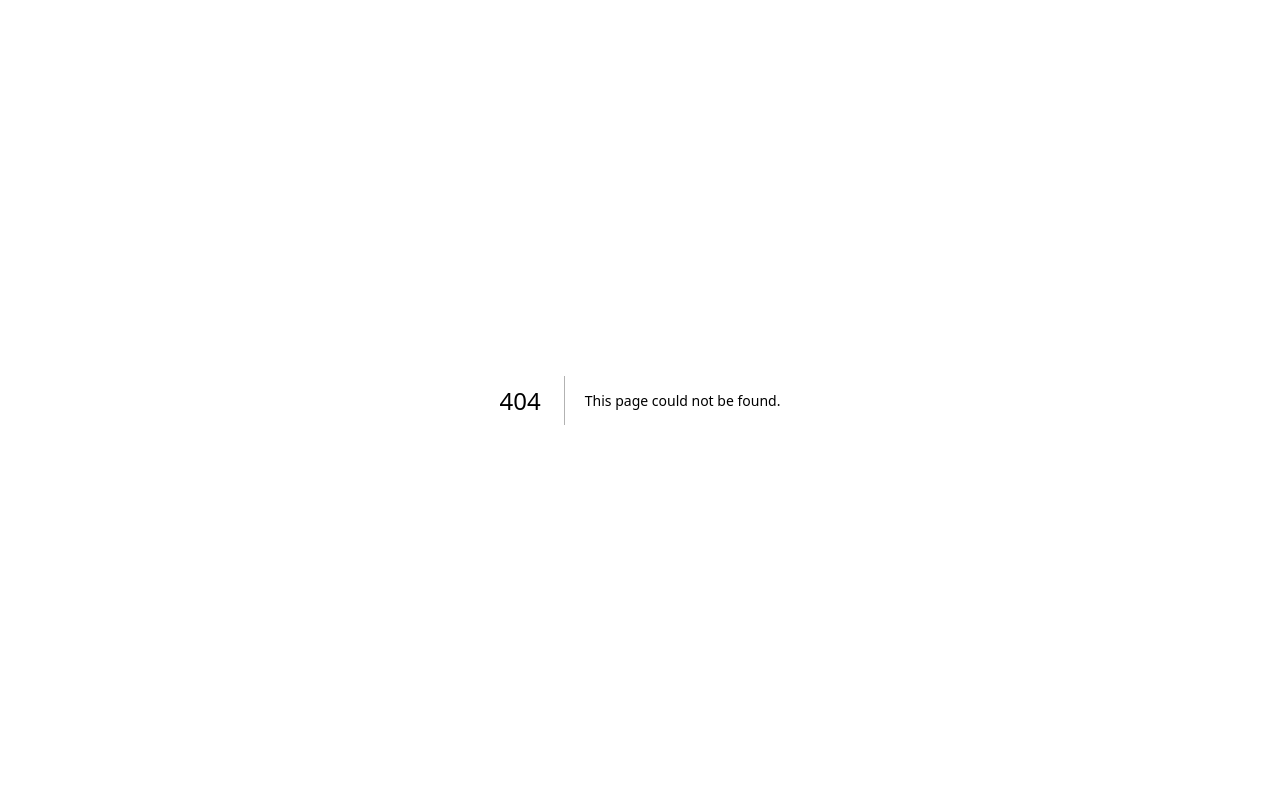
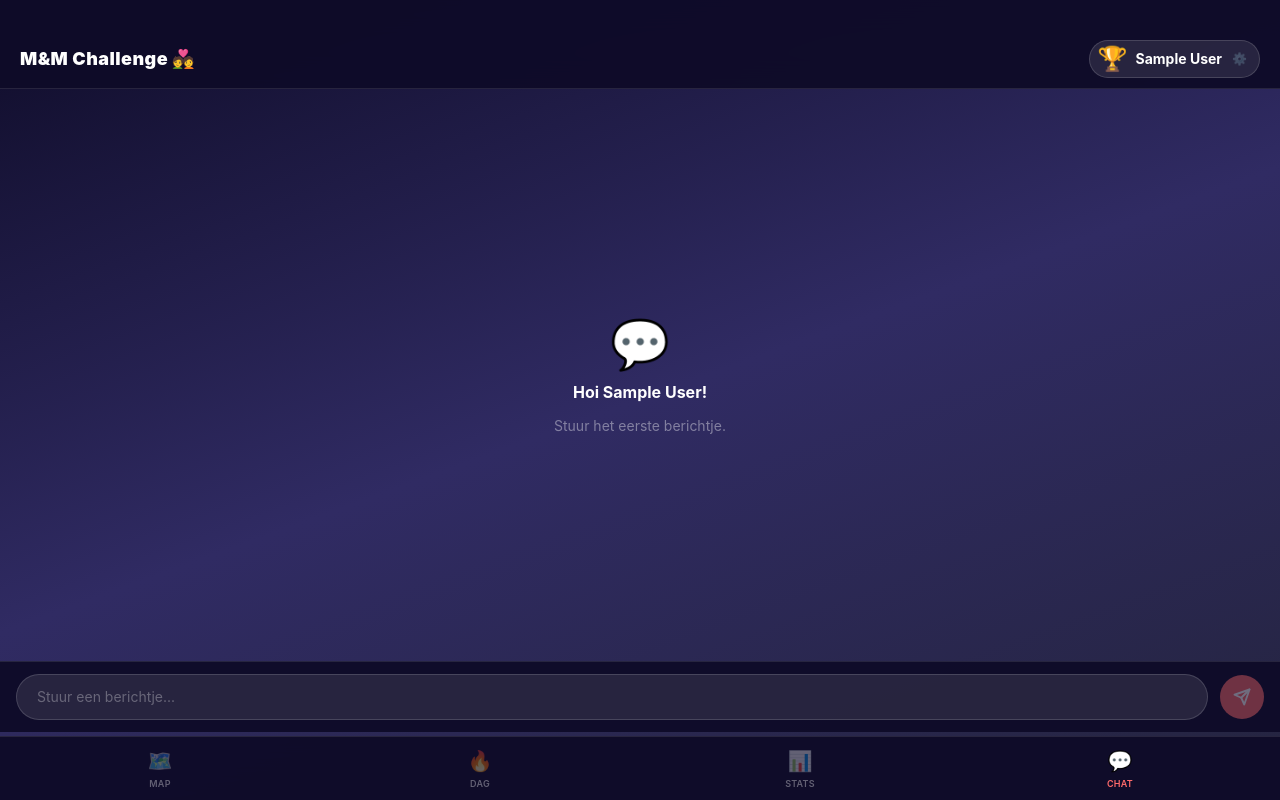
Before and after one commit to mwfjvermeulen/Uitdager, a Next.js app: page /chat in a window 1280 px wide. Before the commit this address had no page. Built offline with nearby package versions, Linux system fonts and the light colour scheme; no server answers; the database is empty; sample sign-in values are in the browser's storage.

Commit message:
fix: dag 3 unlocked na dag 2; feat: WhatsApp-stijl chat met push-notificaties

```diff
--- /dev/null
+++ b/app/(app)/chat/page.tsx
@@ -0,0 +1,142 @@
+'use client';
+import { useEffect, useState, useRef, useCallback } from 'react';
+import { supabase } from '@/lib/supabase';
+import { getStoredUser } from '@/lib/auth';
+import { notifyOtherUser } from '@/lib/notifications';
+
+interface Message { id: string; user_id: string; content: string; created_at: string; }
+interface UserInfo { id: string; name: string; avatar?: string; }
+
+export default function ChatPage() {
+  const stored = getStoredUser();
+  const [messages, setMessages] = useState<Message[]>([]);
+  const [users,    setUsers]    = useState<UserInfo[]>([]);
+  const [input,    setInput]    = useState('');
+  const [sending,  setSending]  = useState(false);
+  const msgRef = useRef<HTMLDivElement>(null);
+
+  const scrollBottom = () => {
+    if (msgRef.current) msgRef.current.scrollTop = msgRef.current.scrollHeight;
+  };
+
+  const load = useCallback(async () => {
+    const { data } = await supabase
+      .from('messages').select('*')
+      .order('created_at', { ascending: true }).limit(200);
+    setMessages(data ?? []);
+  }, []);
+
+  useEffect(() => {
+    supabase.from('users').select('id, name, avatar').then(({ data }) => setUsers(data ?? []));
+    load();
+    const sub = supabase.channel('chat_rt')
+      .on('postgres_changes', { event: 'INSERT', schema: 'public', table: 'messages' },
+        payload => setMessages(prev => [...prev, payload.new as Message]))
+      .subscribe();
+    return () => { sub.unsubscribe(); };
+  }, [load]);
+
+  useEffect(() => { scrollBottom(); }, [messages]);
+
+  const send = async () => {
+    const text = input.trim();
+    if (!text || !stored || sending) return;
+    setInput('');
+    setSending(true);
+    try {
+      await supabase.from('messages').insert({ user_id: stored.id, content: text });
+      notifyOtherUser(stored.id, `${stored.name} 💬`, text).catch(() => {});
+    } finally { setSending(false); }
+  };
+
+  const fmt = (s: string) => {
+    const d = new Date(s);
+    const today = d.toDateString() === new Date().toDateString();
+    return today
+      ? d.toLocaleTimeString('nl', { hour: '2-digit', minute: '2-digit' })
+      : d.toLocaleDateString('nl', { day: 'numeric', month: 'short' }) + ' '
+        + d.toLocaleTimeString('nl', { hour: '2-digit', minute: '2-digit' });
+  };
+
+  const userOf = (id: string) => users.find(u => u.id === id);
+
+  return (
+    <div
+      className="fixed inset-0 z-10 flex flex-col"
+      style={{
+        paddingTop:    'calc(max(env(safe-area-inset-top), 40px) + 54px)',
+        paddingBottom: 'calc(env(safe-area-inset-bottom, 0px) + 68px)',
+        background: 'linear-gradient(160deg, #0f0c29 0%, #302b63 50%, #24243e 100%)',
+      }}
+    >
+      {/* Messages */}
+      <div ref={msgRef} className="flex-1 overflow-y-auto px-4 py-3 flex flex-col gap-0.5">
+        {messages.length === 0 && (
+          <div className="flex-1 flex flex-col items-center justify-center gap-3 text-center py-24">
+            <span className="text-5xl">💬</span>
+            <p className="text-white font-bold">Hoi {stored?.name}!</p>
+            <p className="text-white/40 text-sm">Stuur het eerste berichtje.</p>
+          </div>
+        )}
+        {messages.map((msg, i) => {
+          const me      = msg.user_id === stored?.id;
+          const info    = userOf(msg.user_id);
+          const isFirst = i === 0 || messages[i - 1].user_id !== msg.user_id;
+          const isLast  = i === messages.length - 1 || messages[i + 1].user_id !== msg.user_id;
+          return (
+            <div key={msg.id} className={`flex items-end gap-2 ${me ? 'flex-row-reverse' : 'flex-row'} ${isFirst ? 'mt-3' : 'mt-0.5'}`}>
+              {/* Avatar */}
+              <div className="w-8 h-8 flex-shrink-0">
+                {!me && isLast && (
+                  <div className="w-8 h-8 rounded-full bg-[#4ECDC4]/20 border border-[#4ECDC4]/40 flex items-center justify-center text-base">
+                    {info?.avatar ?? '🏆'}
+                  </div>
+                )}
+              </div>
+              {/* Bubble */}
+              <div className={`flex flex-col max-w-[78%] ${me ? 'items-end' : 'items-start'}`}>
+                {!me && isFirst && (
+                  <span className="text-[11px] text-white/40 font-semibold px-2 mb-0.5">{info?.name}</span>
+                )}
+                <div className={`px-4 py-2.5 text-sm leading-relaxed break-words whitespace-pre-wrap ${
+                  me
+                    ? 'bg-[#FF6B6B] text-white rounded-2xl rounded-br-sm'
+                    : 'bg-white/12 text-white rounded-2xl rounded-bl-sm'
+                }`}>
+                  {msg.content}
+                </div>
+                {isLast && (
+                  <span className="text-[10px] text-white/25 px-2 mt-0.5">{fmt(msg.created_at)}</span>
+                )}
+              </div>
+            </div>
+          );
+        })}
+      </div>
+
+      {/* Input bar */}
+      <div
+        className="flex-shrink-0 flex items-center gap-3 px-4 py-3 border-t border-white/10"
+        style={{ background: 'rgba(15, 12, 41, 0.98)' }}
+      >
+        <input
+          value={input}
+          onChange={e => setInput(e.target.value)}
+          onKeyDown={e => { if (e.key === 'Enter' && !e.shiftKey) { e.preventDefault(); send(); } }}
+          placeholder="Stuur een berichtje..."
+          className="flex-1 bg-white/10 border border-white/15 rounded-full px-5 py-3 text-white text-sm placeholder-white/30 outline-none focus:border-[#FF6B6B]/60 transition-colors"
+        />
+        <button
+          onClick={send}
+          disabled={!input.trim() || sending}
+          className="w-11 h-11 rounded-full bg-[#FF6B6B] flex items-center justify-center flex-shrink-0 active:scale-90 transition-all disabled:opacity-40"
+        >
+          <svg width="18" height="18" viewBox="0 0 24 24" fill="none" stroke="white" strokeWidth="2.5" strokeLinecap="round" strokeLinejoin="round">
+            <line x1="22" y1="2" x2="11" y2="13" />
+            <polygon points="22 2 15 22 11 13 2 9 22 2" />
+          </svg>
+        </button>
+      </div>
+    </div>
+  );
+}
--- a/app/(app)/layout.tsx
+++ b/app/(app)/layout.tsx
@@ -8,9 +8,10 @@ import { supabase } from '@/lib/supabase';
 import ProfileModal from '@/components/ProfileModal';
 
 const NAV = [
-  { href: '/map',       label: 'Map',       icon: '🗺️' },
-  { href: '/challenge', label: 'Challenge', icon: '🔥' },
-  { href: '/stats',     label: 'Stats',     icon: '📊' },
+  { href: '/map',       label: 'Map',   icon: '🗺️' },
+  { href: '/challenge', label: 'Dag',   icon: '🔥' },
+  { href: '/stats',     label: 'Stats', icon: '📊' },
+  { href: '/chat',      label: 'Chat',  icon: '💬' },
 ];
 
 export default function AppLayout({ children }: { children: React.ReactNode }) {
@@ -97,12 +98,12 @@ export default function AppLayout({ children }: { children: React.ReactNode }) {
             <Link
               key={href}
               href={href}
-              className={`flex-1 flex flex-col items-center py-3 gap-1 transition-colors ${
+              className={`flex-1 flex flex-col items-center py-2.5 gap-0.5 transition-colors ${
                 active ? 'text-[#FF6B6B]' : 'text-white/35'
               }`}
             >
               <span className="text-xl">{icon}</span>
-              <span className="text-[10px] font-semibold uppercase tracking-wide">{label}</span>
+              <span className="text-[9px] font-semibold uppercase tracking-wide">{label}</span>
             </Link>
           );
         })}
--- a/app/(app)/map/page.tsx
+++ b/app/(app)/map/page.tsx
@@ -19,17 +19,14 @@ function MapNode({
   onClick: () => void;
 }) {
   const bothDone = myDone && otherDone;
-  const bg = bothDone    ? 'from-yellow-300 to-orange-400'
-    : myDone             ? 'from-[#FF6B6B] to-[#ee0979]'
-    : otherDone          ? 'from-[#4ECDC4] to-[#11998e]'
-    : isCurrent          ? 'from-[#a18cd1] to-[#fbc2eb]'
-    :                      'from-white/10 to-white/5';
+  const bg = bothDone   ? 'from-yellow-300 to-orange-400'
+    : myDone            ? 'from-[#FF6B6B] to-[#ee0979]'
+    : otherDone         ? 'from-[#4ECDC4] to-[#11998e]'
+    : isCurrent         ? 'from-[#a18cd1] to-[#fbc2eb]'
+    :                     'from-white/10 to-white/5';
 
   return (
-    <button
-      onClick={onClick}
-      className="flex flex-col items-center gap-1 active:scale-90 transition-transform"
-    >
+    <button onClick={onClick} className="flex flex-col items-center gap-1 active:scale-90 transition-transform">
       <div className={[
         'relative w-14 h-14 rounded-full bg-gradient-to-b flex items-center justify-center font-black text-lg shadow-lg transition-all duration-300',
         bg,
@@ -97,17 +94,25 @@ export default function MapPage() {
 
   useEffect(() => {
     if (challenge?.id) {
-      const day = getCurrentDay();
       setTimeout(() => {
+        const day = getCurrentDay();
         document.getElementById(`node-${day}`)?.scrollIntoView({ behavior: 'smooth', block: 'center' });
-      }, 450);
+      }, 500);
     }
-  }, [challenge?.id]);
+  }, [challenge?.id, completions.length]);
 
+  // Current day = max(calendar day, highest completed day + 1)
+  // This ensures that if you've completed day 2, day 3 is accessible even if
+  // the calendar hasn't reached day 3 yet.
   const getCurrentDay = () => {
     if (!challenge?.start_date) return 1;
-    const diff = Math.floor((Date.now() - new Date(challenge.start_date).getTime()) / 86400000) + 1;
-    return Math.max(1, Math.min(diff, challenge.duration_days));
+    const calendarDay = Math.max(1, Math.min(
+      Math.floor((Date.now() - new Date(challenge.start_date).getTime()) / 86400000) + 1,
+      challenge.duration_days,
+    ));
+    const myDone = completions.filter(c => c.user_id === (stored?.id ?? ''));
+    const highestDone = myDone.length > 0 ? Math.max(...myDone.map(c => c.day_number)) : 0;
+    return Math.min(Math.max(calendarDay, highestDone + 1), challenge.duration_days);
   };
 
   const approve = async () => {
@@ -142,10 +147,10 @@ export default function MapPage() {
       <span className="text-8xl">🏆</span>
       <h2 className="text-2xl font-black text-white">Geen actieve challenge</h2>
       <p className="text-white/50 text-sm">Stel een nieuwe maandelijkse challenge voor!</p>
-      <button
-        onClick={() => setShowCreate(true)}
-        className="bg-[#FF6B6B] text-white font-bold px-8 py-4 rounded-2xl text-lg active:scale-95 transition-transform"
-      >+ Challenge aanmaken</button>
+      <button onClick={() => setShowCreate(true)}
+        className="bg-[#FF6B6B] text-white font-bold px-8 py-4 rounded-2xl text-lg active:scale-95 transition-transform">
+        + Challenge aanmaken
+      </button>
       <CreateChallengeModal open={showCreate} onClose={() => setShowCreate(false)} onCreated={load} />
     </div>
   );
@@ -187,21 +192,19 @@ export default function MapPage() {
 
   if (!challenge) return null;
 
-  const days       = Array.from({ length: challenge.duration_days }, (_, i) => i + 1);
-  const currentDay = getCurrentDay();
-  const myId       = stored?.id ?? '';
-  const myInitial  = stored?.name?.[0] ?? 'M';
+  const days         = Array.from({ length: challenge.duration_days }, (_, i) => i + 1);
+  const currentDay   = getCurrentDay();
+  const myId         = stored?.id ?? '';
+  const myInitial    = stored?.name?.[0] ?? 'M';
   const otherInitial = otherUser?.name?.[0] ?? 'M';
 
   return (
     <>
-      {/* Info strip */}
       <div className="px-5 pt-3 pb-1">
         <h2 className="text-lg font-black text-white">{challenge.title}</h2>
         <p className="text-white/40 text-xs">Dag {currentDay} van {challenge.duration_days} · Tik op een dag om te openen</p>
       </div>
 
-      {/* Legend */}
       <div className="flex justify-center gap-5 px-4 py-2 mb-1">
         {[[stored?.name ?? '', '#FF6B6B'], [otherUser?.name ?? '', '#4ECDC4'], ['Samen ⭐', '#FFE66D']].map(([label, color]) => (
           <div key={label} className="flex items-center gap-1.5">
@@ -211,10 +214,7 @@ export default function MapPage() {
         ))}
       </div>
 
-      {/* Map canvas */}
       <div className="relative px-2" style={{ height: `${days.length * 110 + 60}px` }}>
-
-        {/* Connecting lines */}
         {days.map((day, i) => {
           if (i === 0) return null;
           const x1   = parseFloat(getCol(i - 1));
@@ -226,38 +226,26 @@ export default function MapPage() {
             completions.some(c => c.day_number === day - 1 && c.user_id === otherUser?.id);
           return (
             <svg key={`line-${i}`} className="absolute inset-0 w-full h-full" style={{ zIndex: 0, pointerEvents: 'none' }}>
-              <line
-                x1={`${x1}%`} y1={y1} x2={`${x2}%`} y2={y2}
+              <line x1={`${x1}%`} y1={y1} x2={`${x2}%`} y2={y2}
                 stroke={done ? '#FFE66D40' : 'rgba(255,255,255,0.1)'}
-                strokeWidth="6"
-                strokeDasharray={done ? 'none' : '8 6'}
-                strokeLinecap="round"
-              />
+                strokeWidth="6" strokeDasharray={done ? 'none' : '8 6'} strokeLinecap="round" />
             </svg>
           );
         })}
 
-        {/* Day nodes */}
         {days.map((day, i) => {
           const myDone    = completions.some(c => c.day_number === day && c.user_id === myId);
           const otherDone = completions.some(c => c.day_number === day && c.user_id === otherUser?.id);
           const top       = (days.length - i - 1) * 110 + 10;
           return (
-            <div
-              key={day}
-              id={`node-${day}`}
-              className="absolute"
-              style={{ left: getCol(i), top, transform: 'translateX(-50%)', zIndex: 1 }}
-            >
+            <div key={day} id={`node-${day}`} className="absolute"
+              style={{ left: getCol(i), top, transform: 'translateX(-50%)', zIndex: 1 }}>
               <MapNode
-                day={day}
-                myDone={myDone}
-                otherDone={otherDone}
+                day={day} myDone={myDone} otherDone={otherDone}
                 isCurrent={day === currentDay}
                 isFuture={day > currentDay}
                 isBlinking={day === blinkDay}
-                myInitial={myInitial}
-                otherInitial={otherInitial}
+                myInitial={myInitial} otherInitial={otherInitial}
                 onClick={() => setSelectedDay(day)}
               />
             </div>
@@ -274,10 +262,7 @@ export default function MapPage() {
           isFutureDay={selectedDay > currentDay}
           activities={activities}
           onClose={() => setSelectedDay(null)}
-          onDayCompleted={() => {
-            handleDayCompleted(selectedDay);
-            setSelectedDay(null);
-          }}
+          onDayCompleted={() => { handleDayCompleted(selectedDay); setSelectedDay(null); }}
         />
       )}
     </>
```
